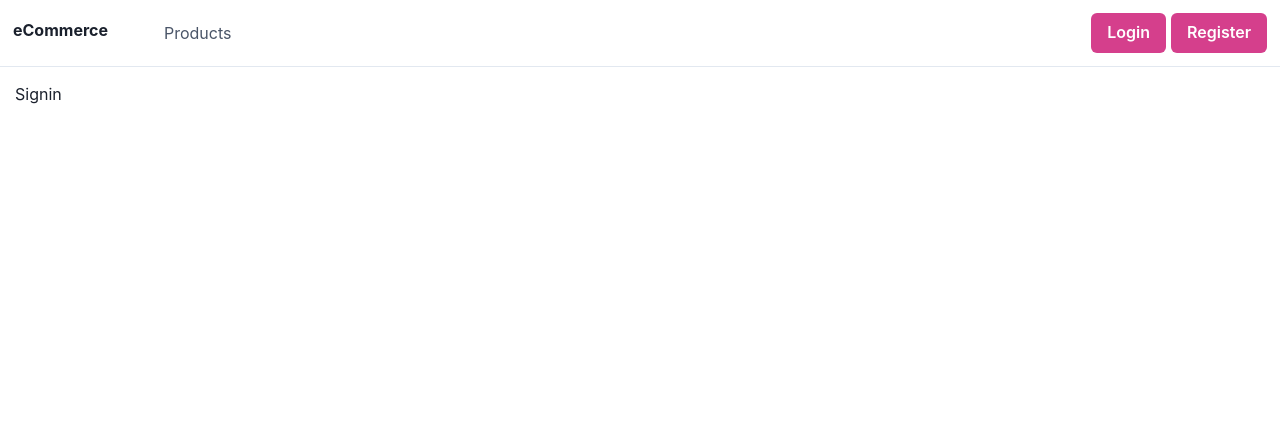
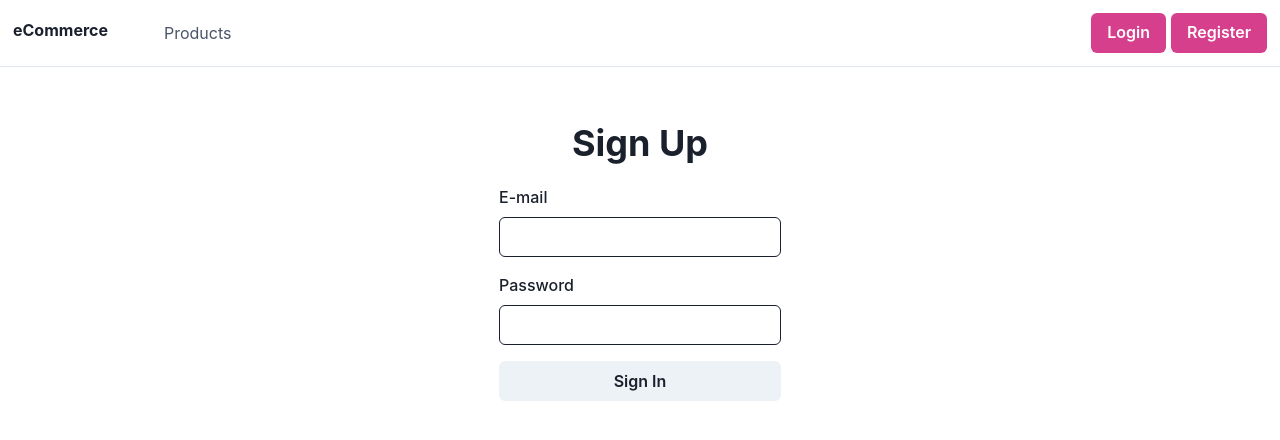
Before and after one commit to Cantsnn/react-ecommerce-app, a React (Create React App) app in the folder client/: page /signin in a window 1280 px wide. Shown: the top 440 px of the page. Built offline with nearby package versions, Linux system fonts and the light colour scheme; no server answers.

Commit message:
login page created

```diff
--- a/client/src/api.js
+++ b/client/src/api.js
@@ -33,6 +33,12 @@
     return data
 }
 
+export const fetchLogin = async(input)=>{
+    const {data} = await axios.post(`${process.env.REACT_APP_BASE_ENDPOINT}/auth/login`,input);
+
+    return data
+}
+
 export const fetchMe = async()=>{
     const {data} = await axios.get(`${process.env.REACT_APP_BASE_ENDPOINT}/auth/me`);
 
--- a/client/src/pages/Auth/Signin/index.js
+++ b/client/src/pages/Auth/Signin/index.js
@@ -1,9 +1,83 @@
+import { Alert, Box, Button, Flex, FormControl, FormLabel, Heading, Input } from '@chakra-ui/react'
 import React from 'react'
+import { useFormik } from 'formik'
+import validationSchema from './validations'
+import { fetchLogin } from '../../../api'
+import { useAuth } from '../../../contexts/AuthContext'
+import { useNavigate } from 'react-router-dom'
 
 function Signin() {
-  return (
-    <div>Signin</div>
+  const {login} = useAuth()
+  const navigate = useNavigate()
+  const formik = useFormik(
+    {
+      initialValues: {
+        email: "",
+        password: "",
+      },
+      validationSchema,
+      onSubmit: async (values,bag)=>{
+        try {
+
+          const registerResponse = await fetchLogin(values)
+
+          login(registerResponse)
+          navigate('/profile')
+          console.log(registerResponse)
+        } catch (error) {
+          bag.setErrors({general: error.response.data.message})
+        }
+      }
+    }
   )
+
+return (
+  <div>
+    <Flex align="center" width="full" justifyContent="center">
+      <Box pt="10">
+        <Box textAlign="center">
+          <Heading>Sign Up</Heading>
+
+        </Box>
+        <Box my={5}>
+    {
+      formik.errors.general && (
+        <Alert status='error'>{formik.errors.general}</Alert>
+      )
+    }
+        </Box>
+        <Box my={5} textAlign="left">
+          <form onSubmit={formik.handleSubmit}>
+            <FormControl mt={4}>
+              <FormLabel>E-mail</FormLabel>
+              <Input
+                name='email'
+                onChange={formik.handleChange}
+                onBlur={formik.handleBlur}
+                value={formik.values.email}
+                isInvalid={formik.touched.email && formik.errors.email}
+                 />
+            </FormControl>
+            <FormControl mt={4}>
+              <FormLabel>Password</FormLabel>
+              <Input
+                name='password'
+                type='password'
+                onChange={formik.handleChange}
+                onBlur={formik.handleBlur}
+                value={formik.values.password}
+                isInvalid={formik.touched.password && formik.errors.password}
+                />
+            </FormControl>
+
+            <Button mt={4} width={'full'} type='submit'>Sign In</Button>
+          </form>
+        </Box>
+      </Box>
+
+    </Flex>
+  </div>
+)
 }
 
 export default Signin
--- /dev/null
+++ b/client/src/pages/Auth/Signin/validations.js
@@ -0,0 +1,9 @@
+import * as yup from 'yup'
+
+const validations = yup.object().shape({
+    email: yup.string().email('Geçerli bir email giriniz.').required('Zorunlu alan.'),
+    password: yup.string().min(6).required("Zorunlu alan."),
+
+})
+
+export default validations
```
